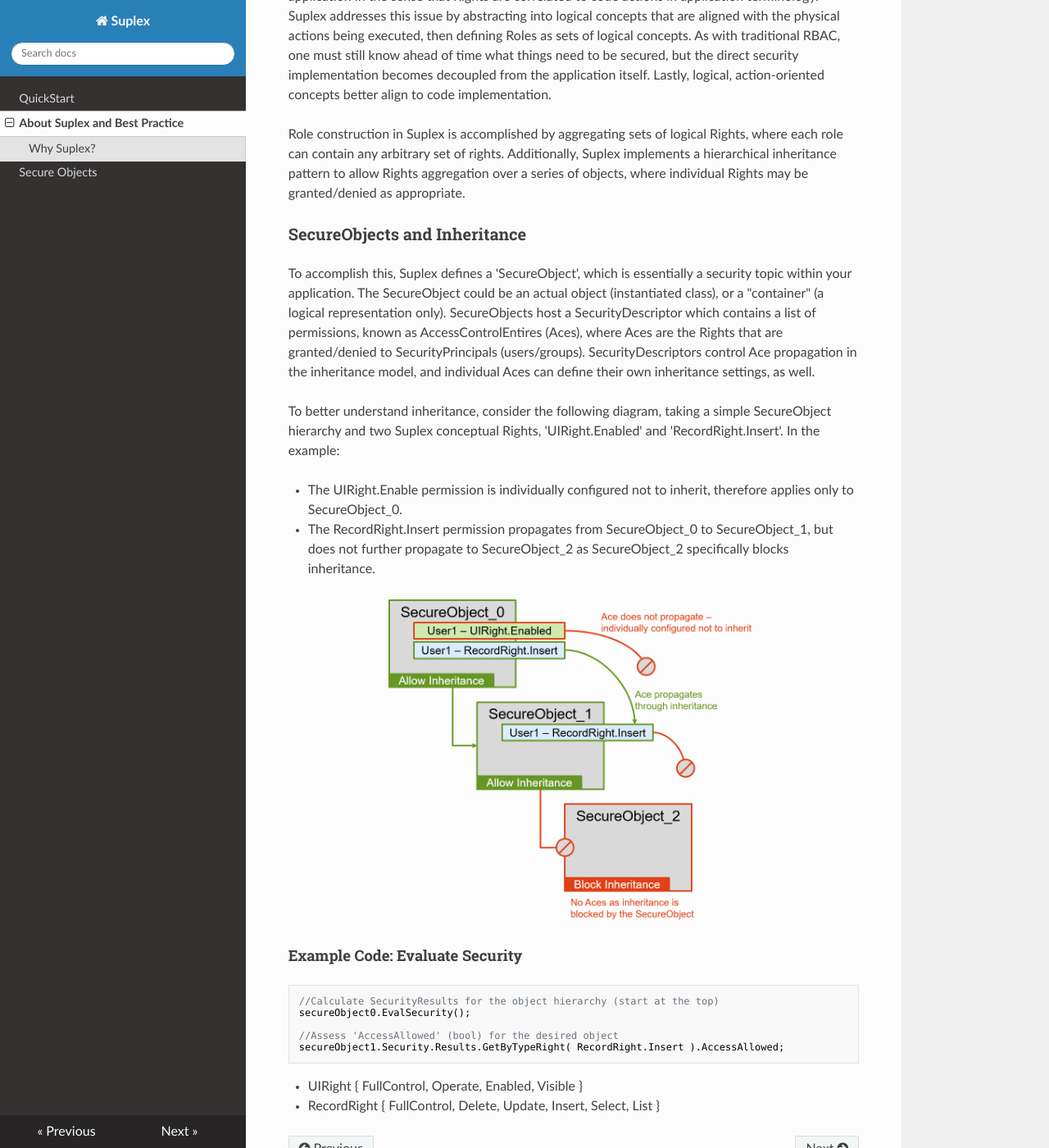
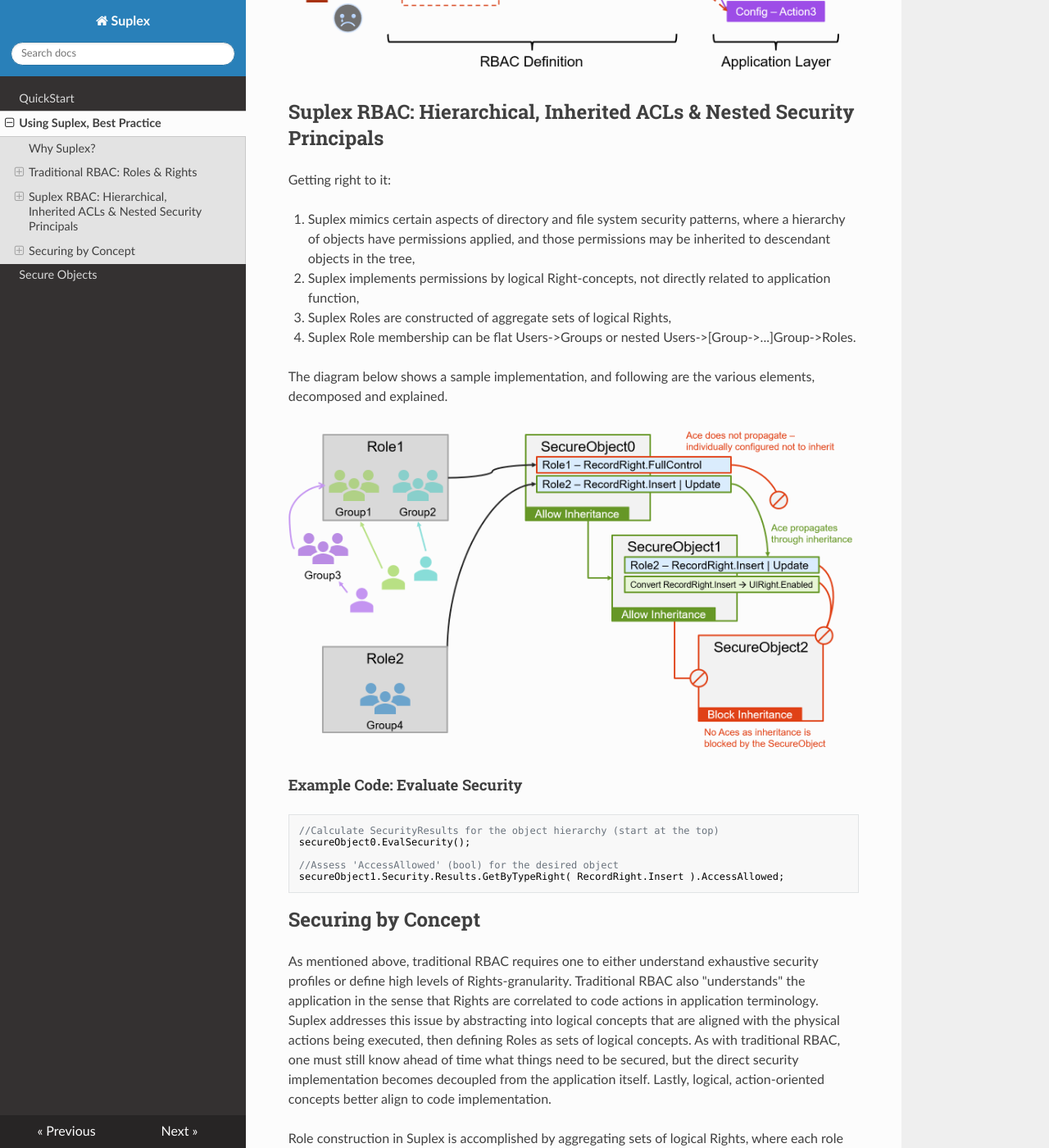
Before and after one commit to SuplexProject/Suplex.Docs, an MkDocs documentation site: the page built from docs/suplex.md, in a window 1280 px wide and 1400 px high, scrolled down 1975 px. Shown: the whole window at 82% size. Built offline with MkDocs 1.6.1, drawn with Linux system fonts in a browser that asks for light colours; nearby versions of some CDN libraries; old or Windows-style settings are respelled for this version of MkDocs; some of the changed text lies outside the part shown.

Commit message:
working on best prac

````diff
--- a/docs/rbac.md
+++ b/docs/suplex.md
@@ -1,4 +1,4 @@
-# Best Practice for Suplex RBAC Design
+# Using Suplex for RBAC Design
 
 ## Why Suplex?
 
@@ -6,9 +6,18 @@ Role Based Access Control (RBAC) is neither new nor exciting, but solid, reliabl
 
 I wrote Suplex because I got tired of copy/pasting code into similar (but always a _little_ different) proprietary RBAC models for each new application, and I also wanted to make security administration easier over the lifetime of an application.
 
-# Traditional RBAC v Securing by Concept
+Suplex change history:
 
-## Traditional RBAC
+ - 2001 - 2004: First draft
+ - 2004 - 2007: Better, more-complete
+ - 2007 - 2018: Open-sourced in 2007, code stable, only bug-fixes until 2018
+ - 2018 - present: streamlined, easier to use, .netcore-compatible
+
+ In the latest release, the code is clean and the patterns are well-defined, and my hope is it's easy to plug Suplex into any application without much effort.
+
+<h1>Traditional RBAC v Securing by Concept</h1>
+
+## Traditional RBAC: Roles & Rights
 
 A traditional RBAC is is typically *Users/Groups => Role => Right*, where Rights are defined in application-specific ideas and implemented in matching code blocks.  The drawback to this approach is one must understand all possible security profiles before coding, or the Rights must be sufficiently granular to accommodate unforseen and anomalous profiles.  As developers, we'll probably choose granularity, but, the resultant RBAC Rights list can end up being quite large, which may confuse consumers, or just be a lot of work to maintain.  We could consolidate, but that, of course, defeats the granularity.  Another general problem is alignment of RBAC Rights definitions to code - not every code action neatly matches discreet Right definitions, thus hampering optimally granulating Rights.
 
@@ -38,6 +47,32 @@ The real problem doesn't come until later, when an anomalous Role request comes
 
 ![Traditional RBAC](../img/trad_rbac.png "Traditional RBAC")
 
+## Suplex RBAC: Hierarchical, Inherited ACLs & Nested Security Principals
+
+Getting right to it:
+
+1. Suplex mimics certain aspects of directory and file system security patterns, where a hierarchy of objects have permissions applied, and those permissions may be inherited to descendant objects in the tree,
+
+2. Suplex implements permissions by logical Right-concepts, not directly related to application function,
+
+3. Suplex Roles are constructed of aggregate sets of logical Rights,
+
+4. Suplex Role membership can be flat Users->Groups or nested Users->[Group->...]Group->Roles.
+
+The diagram below shows a sample implementation, and following are the various elements, decomposed and explained.
+
+![Suplex RBAC](../img/suplex_rbac.png "Suplex RBAC")
+
+#### Example Code: Evaluate Security
+
+```c#
+//Calculate SecurityResults for the object hierarchy (start at the top)
+secureObject0.EvalSecurity();
+
+//Assess 'AccessAllowed' (bool) for the desired object
+secureObject1.Security.Results.GetByTypeRight( RecordRight.Insert ).AccessAllowed;
+```
+
 ## Securing by Concept
 
 As mentioned above, traditional RBAC requires one to either understand exhaustive security profiles or define high levels of Rights-granularity.  Traditional RBAC also "understands" the application in the sense that Rights are correlated to code actions in application terminology.  Suplex addresses this issue by abstracting into logical concepts that are aligned with the physical actions being executed, then defining Roles as sets of logical concepts.  As with traditional RBAC, one must still know ahead of time what things need to be secured, but the direct security implementation becomes decoupled from the application itself.  Lastly, logical, action-oriented concepts better align to code implementation.
@@ -50,22 +85,14 @@ To accomplish this, Suplex defines a 'SecureObject', which is essentially a secu
 
 To better understand inheritance, consider the following diagram, taking a simple SecureObject hierarchy and two Suplex conceptual Rights, 'UIRight.Enabled' and 'RecordRight.Insert'.  In the example:
 
-- The UIRight.Enable permission is individually configured not to inherit, therefore applies only to SecureObject_0.
+- The UIRight.Enabled permission is individually configured not to inherit, therefore applies only to SecureObject_0.
 - The RecordRight.Insert permission propagates from SecureObject_0 to SecureObject_1, but does not further propagate to SecureObject_2 as SecureObject_2 specifically blocks inheritance.
 
 <p align="center">
 <img src="../img/secobj_hier.png" width="65%">
 </p>
 
-#### Example Code: Evaluate Security
 
-```c#
-//Calculate SecurityResults for the object hierarchy (start at the top)
-secureObject0.EvalSecurity();
-
-//Assess 'AccessAllowed' (bool) for the desired object
-secureObject1.Security.Results.GetByTypeRight( RecordRight.Insert ).AccessAllowed;
-```
 
 
 
--- a/mkdocs.yml
+++ b/mkdocs.yml
@@ -1,7 +1,7 @@
 site_name: Suplex
 pages:
 - QuickStart: index.md
-- About Suplex and Best Practice: rbac.md
+- Using Suplex, Best Practice: suplex.md
 - Secure Objects: isecureobject.md
 # - Security Principals: securityprincipals.md
 theme: readthedocs
````
Also changed, not shown: docs/img/suplex_rbac.png (added), 1 other file.
